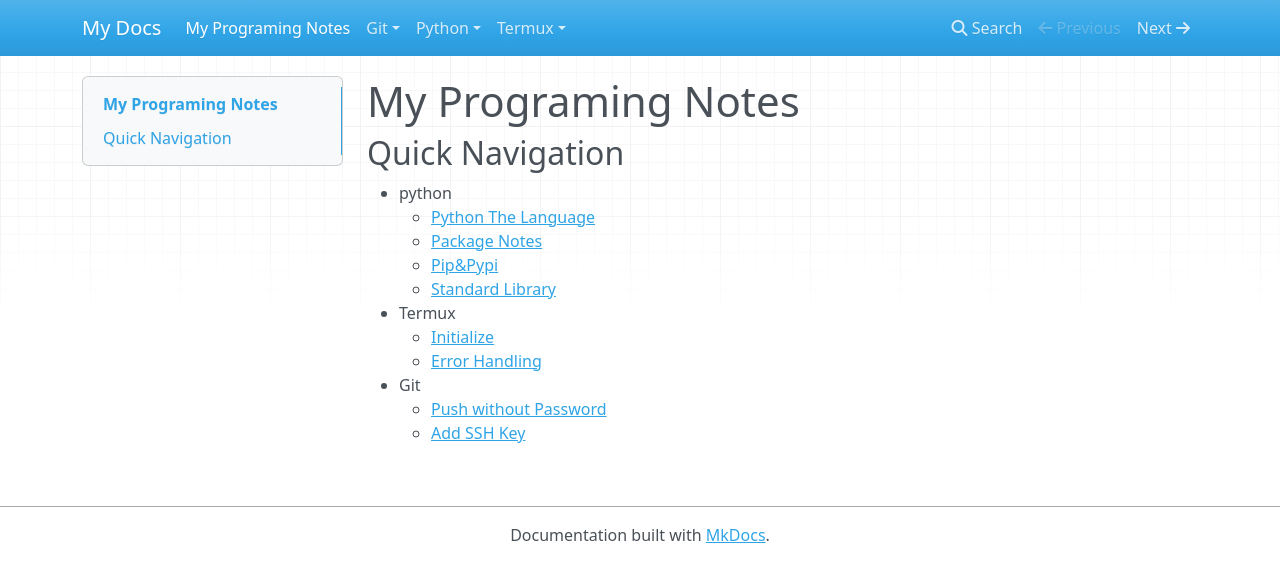
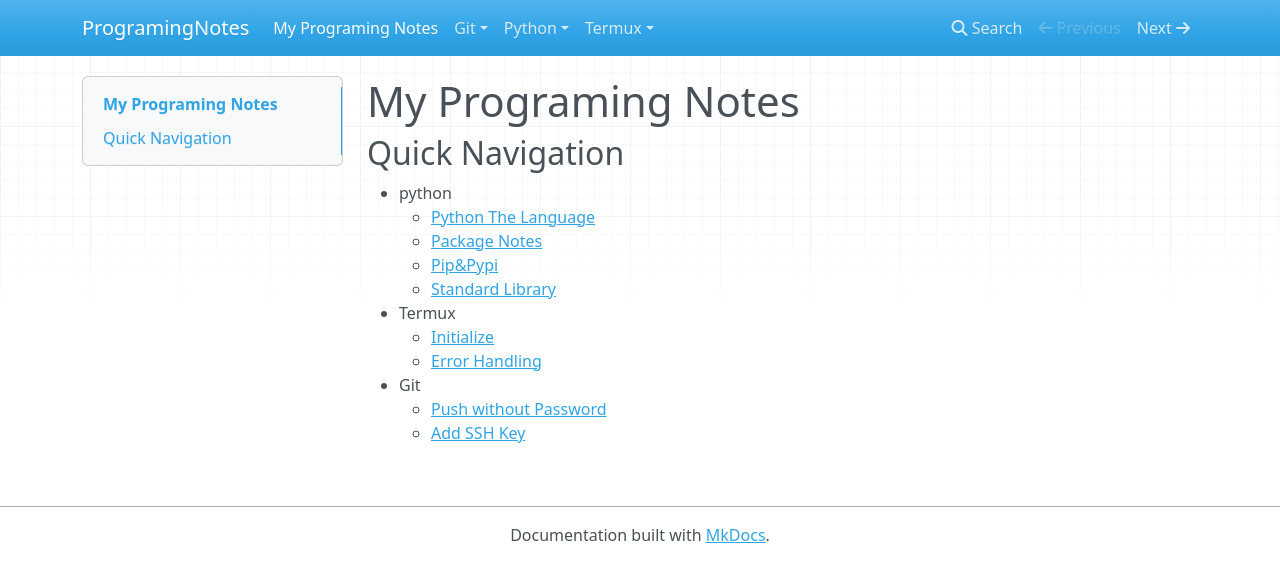
Before and after one commit to AllanChain/ProgramingNotes, an MkDocs documentation site: the page built from docs/index.md, in a window 1280 px wide. Shown: the top 582 px of the page. Built offline with MkDocs 1.6.1, drawn with Linux system fonts in a browser that asks for light colours; nearby versions of some CDN libraries.

Commit message:
modify site title

```diff
--- a/mkdocs.yml
+++ b/mkdocs.yml
@@ -1 +1 @@
-site_name: My Docs
+site_name: ProgramingNotes
```
